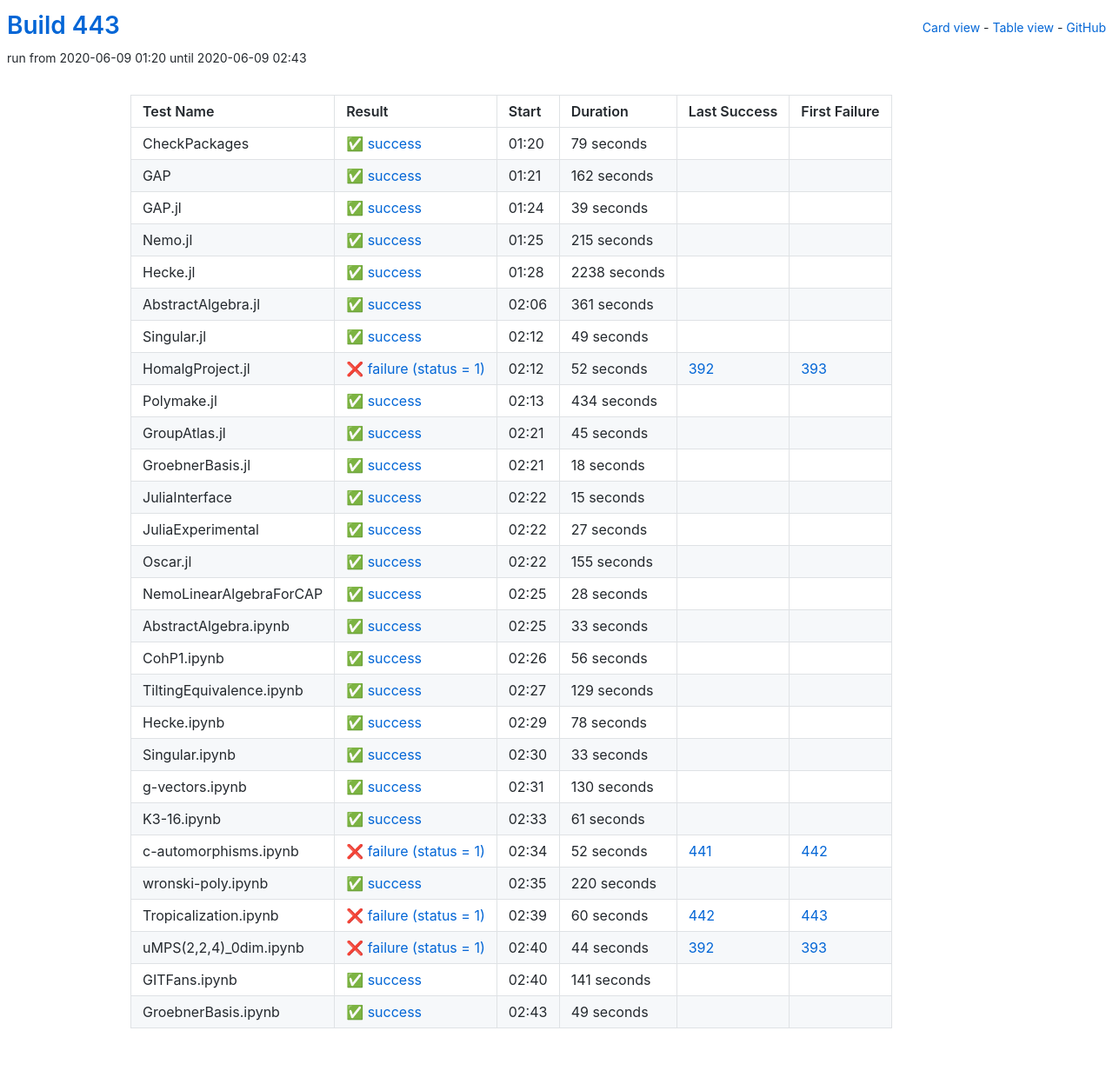
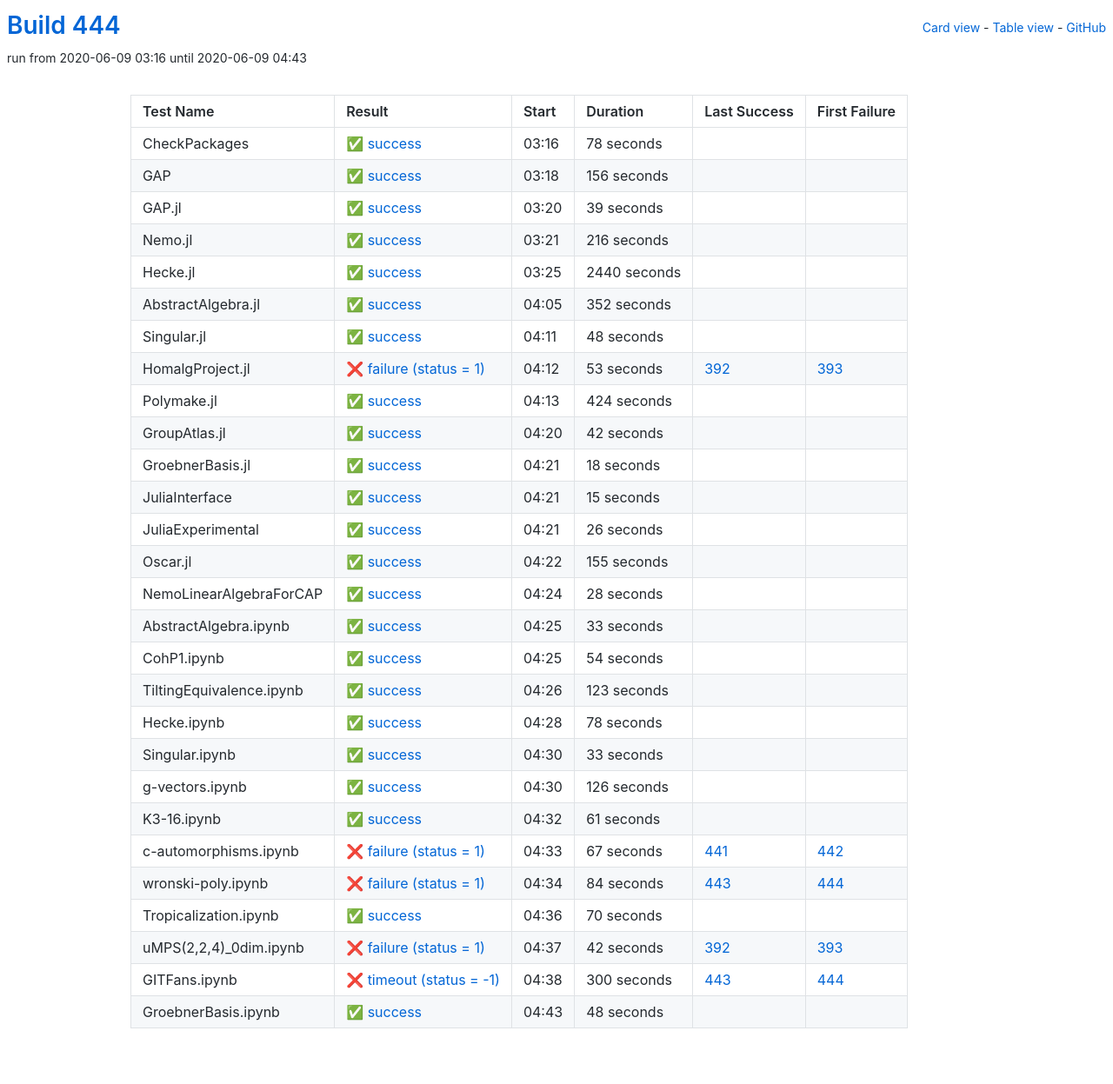
Before and after one commit to oscar-system/oscar-ci-status-1.4, a Jekyll site: the page built from table.html, in a window 1280 px wide. Shown: the whole page at 87% size. Built offline with Jekyll 4.4.1, drawn with Linux system fonts in a browser that asks for light colours.

Commit message:
Build 444

```diff
--- a/_data/ci.yml
+++ b/_data/ci.yml
@@ -1,29 +1,29 @@
-build: 443
-build_url: https://oscarci.mathematik.uni-kl.de/job/oscar-julia-1.4/443/
+build: 444
+build_url: https://oscarci.mathematik.uni-kl.de/job/oscar-julia-1.4/444/
 job: oscar-julia-1.4
 tests:
-- duration: 79
+- duration: 78
   exitcode: 0
   first_failure: false
   first_failure_url: null
   id: checkpackages
   last_success: false
   last_success_url: null
-  log: https://oscarci.mathematik.uni-kl.de/job/oscar-julia-1.4/443/artifact/logs/build-443/CheckPackages.log
+  log: https://oscarci.mathematik.uni-kl.de/job/oscar-julia-1.4/444/artifact/logs/build-444/CheckPackages.log
   name: CheckPackages
-  start: 2020-06-09 01:20
+  start: 2020-06-09 03:16
   status: success
   success: true
-- duration: 162
+- duration: 156
   exitcode: 0
   first_failure: false
   first_failure_url: null
   id: gap
   last_success: false
   last_success_url: null
-  log: https://oscarci.mathematik.uni-kl.de/job/oscar-julia-1.4/443/artifact/logs/build-443/GAP.log
+  log: https://oscarci.mathematik.uni-kl.de/job/oscar-julia-1.4/444/artifact/logs/build-444/GAP.log
   name: GAP
-  start: 2020-06-09 01:21
+  start: 2020-06-09 03:18
   status: success
   success: true
 - duration: 39
@@ -33,93 +33,93 @@ tests:
   id: gap-jl
   last_success: false
   last_success_url: null
-  log: https://oscarci.mathematik.uni-kl.de/job/oscar-julia-1.4/443/artifact/logs/build-443/GAP.jl.log
+  log: https://oscarci.mathematik.uni-kl.de/job/oscar-julia-1.4/444/artifact/logs/build-444/GAP.jl.log
   name: GAP.jl
-  start: 2020-06-09 01:24
+  start: 2020-06-09 03:20
   status: success
   success: true
-- duration: 215
+- duration: 216
   exitcode: 0
   first_failure: false
   first_failure_url: null
   id: nemo-jl
   last_success: false
   last_success_url: null
-  log: https://oscarci.mathematik.uni-kl.de/job/oscar-julia-1.4/443/artifact/logs/build-443/Nemo.jl.log
+  log: https://oscarci.mathematik.uni-kl.de/job/oscar-julia-1.4/444/artifact/logs/build-444/Nemo.jl.log
   name: Nemo.jl
-  start: 2020-06-09 01:25
+  start: 2020-06-09 03:21
   status: success
   success: true
-- duration: 2238
+- duration: 2440
   exitcode: 0
   first_failure: false
   first_failure_url: null
   id: hecke-jl
   last_success: false
   last_success_url: null
-  log: https://oscarci.mathematik.uni-kl.de/job/oscar-julia-1.4/443/artifact/logs/build-443/Hecke.jl.log
+  log: https://oscarci.mathematik.uni-kl.de/job/oscar-julia-1.4/444/artifact/logs/build-444/Hecke.jl.log
   name: Hecke.jl
-  start: 2020-06-09 01:28
+  start: 2020-06-09 03:25
   status: success
   success: true
-- duration: 361
+- duration: 352
   exitcode: 0
   first_failure: false
   first_failure_url: null
   id: abstractalgebra-jl
   last_success: false
   last_success_url: null
-  log: https://oscarci.mathematik.uni-kl.de/job/oscar-julia-1.4/443/artifact/logs/build-443/AbstractAlgebra.jl.log
+  log: https://oscarci.mathematik.uni-kl.de/job/oscar-julia-1.4/444/artifact/logs/build-444/AbstractAlgebra.jl.log
   name: AbstractAlgebra.jl
-  start: 2020-06-09 02:06
+  start: 2020-06-09 04:05
   status: success
   success: true
-- duration: 49
+- duration: 48
   exitcode: 0
   first_failure: false
   first_failure_url: null
   id: singular-jl
   last_success: false
   last_success_url: null
-  log: https://oscarci.mathematik.uni-kl.de/job/oscar-julia-1.4/443/artifact/logs/build-443/Singular.jl.log
+  log: https://oscarci.mathematik.uni-kl.de/job/oscar-julia-1.4/444/artifact/logs/build-444/Singular.jl.log
   name: Singular.jl
-  start: 2020-06-09 02:12
+  start: 2020-06-09 04:11
   status: success
   success: true
-- duration: 52
+- duration: 53
   exitcode: 1
   first_failure: 393
   first_failure_url: https://oscarci.mathematik.uni-kl.de/job/oscar-julia-1.4/393/
   id: homalgproject-jl
   last_success: 392
   last_success_url: https://oscarci.mathematik.uni-kl.de/job/oscar-julia-1.4/392/
-  log: https://oscarci.mathematik.uni-kl.de/job/oscar-julia-1.4/443/artifact/logs/build-443/HomalgProject.jl.log
+  log: https://oscarci.mathematik.uni-kl.de/job/oscar-julia-1.4/444/artifact/logs/build-444/HomalgProject.jl.log
   name: HomalgProject.jl
-  start: 2020-06-09 02:12
+  start: 2020-06-09 04:12
   status: failure
   success: false
-- duration: 434
+- duration: 424
   exitcode: 0
   first_failure: false
   first_failure_url: null
   id: polymake-jl
   last_success: false
   last_success_url: null
-  log: https://oscarci.mathematik.uni-kl.de/job/oscar-julia-1.4/443/artifact/logs/build-443/Polymake.jl.log
+  log: https://oscarci.mathematik.uni-kl.de/job/oscar-julia-1.4/444/artifact/logs/build-444/Polymake.jl.log
   name: Polymake.jl
-  start: 2020-06-09 02:13
+  start: 2020-06-09 04:13
   status: success
   success: true
-- duration: 45
+- duration: 42
   exitcode: 0
   first_failure: false
   first_failure_url: null
   id: groupatlas-jl
   last_success: false
   last_success_url: null
-  log: https://oscarci.mathematik.uni-kl.de/job/oscar-julia-1.4/443/artifact/logs/build-443/GroupAtlas.jl.log
+  log: https://oscarci.mathematik.uni-kl.de/job/oscar-julia-1.4/444/artifact/logs/build-444/GroupAtlas.jl.log
   name: GroupAtlas.jl
-  start: 2020-06-09 02:21
+  start: 2020-06-09 04:20
   status: success
   success: true
 - duration: 18
@@ -129,9 +129,9 @@ tests:
   id: groebnerbasis-jl
   last_success: false
   last_success_url: null
-  log: https://oscarci.mathematik.uni-kl.de/job/oscar-julia-1.4/443/artifact/logs/build-443/GroebnerBasis.jl.log
+  log: https://oscarci.mathematik.uni-kl.de/job/oscar-julia-1.4/444/artifact/logs/build-444/GroebnerBasis.jl.log
   name: GroebnerBasis.jl
-  start: 2020-06-09 02:21
+  start: 2020-06-09 04:21
   status: success
   success: true
 - duration: 15
@@ -141,21 +141,21 @@ tests:
   id: juliainterface
   last_success: false
   last_success_url: null
-  log: https://oscarci.mathematik.uni-kl.de/job/oscar-julia-1.4/443/artifact/logs/build-443/JuliaInterface.log
+  log: https://oscarci.mathematik.uni-kl.de/job/oscar-julia-1.4/444/artifact/logs/build-444/JuliaInterface.log
   name: JuliaInterface
-  start: 2020-06-09 02:22
+  start: 2020-06-09 04:21
   status: success
   success: true
-- duration: 27
+- duration: 26
   exitcode: 0
   first_failure: false
   first_failure_url: null
   id: juliaexperimental
   last_success: false
   last_success_url: null
-  log: https://oscarci.mathematik.uni-kl.de/job/oscar-julia-1.4/443/artifact/logs/build-443/JuliaExperimental.log
+  log: https://oscarci.mathematik.uni-kl.de/job/oscar-julia-1.4/444/artifact/logs/build-444/JuliaExperimental.log
   name: JuliaExperimental
-  start: 2020-06-09 02:22
+  start: 2020-06-09 04:21
   status: success
   success: true
 - duration: 155
@@ -165,9 +165,9 @@ tests:
   id: oscar-jl
   last_success: false
   last_success_url: null
-  log: https://oscarci.mathematik.uni-kl.de/job/oscar-julia-1.4/443/artifact/logs/build-443/Oscar.jl.log
+  log: https://oscarci.mathematik.uni-kl.de/job/oscar-julia-1.4/444/artifact/logs/build-444/Oscar.jl.log
   name: Oscar.jl
-  start: 2020-06-09 02:22
+  start: 2020-06-09 04:22
   status: success
   success: true
 - duration: 28
@@ -177,9 +177,9 @@ tests:
   id: nemolinearalgebraforcap
   last_success: false
   last_success_url: null
-  log: https://oscarci.mathematik.uni-kl.de/job/oscar-julia-1.4/443/artifact/logs/build-443/NemoLinearAlgebraForCAP.log
+  log: https://oscarci.mathematik.uni-kl.de/job/oscar-julia-1.4/444/artifact/logs/build-444/NemoLinearAlgebraForCAP.log
   name: NemoLinearAlgebraForCAP
-  start: 2020-06-09 02:25
+  start: 2020-06-09 04:24
   status: success
   success: true
 - duration: 33
@@ -189,33 +189,33 @@ tests:
   id: abstractalgebra-ipynb
   last_success: false
   last_success_url: null
-  log: https://oscarci.mathematik.uni-kl.de/job/oscar-julia-1.4/443/artifact/logs/build-443/AbstractAlgebra.ipynb.log
+  log: https://oscarci.mathematik.uni-kl.de/job/oscar-julia-1.4/444/artifact/logs/build-444/AbstractAlgebra.ipynb.log
   name: AbstractAlgebra.ipynb
-  start: 2020-06-09 02:25
+  start: 2020-06-09 04:25
   status: success
   success: true
-- duration: 56
+- duration: 54
   exitcode: 0
   first_failure: false
   first_failure_url: null
   id: cohp1-ipynb
   last_success: false
   last_success_url: null
-  log: https://oscarci.mathematik.uni-kl.de/job/oscar-julia-1.4/443/artifact/logs/build-443/CohP1.ipynb.log
+  log: https://oscarci.mathematik.uni-kl.de/job/oscar-julia-1.4/444/artifact/logs/build-444/CohP1.ipynb.log
   name: CohP1.ipynb
-  start: 2020-06-09 02:26
+  start: 2020-06-09 04:25
   status: success
   success: true
-- duration: 129
+- duration: 123
   exitcode: 0
   first_failure: false
   first_failure_url: null
   id: tiltingequivalence-ipynb
   last_success: false
   last_success_url: null
-  log: https://oscarci.mathematik.uni-kl.de/job/oscar-julia-1.4/443/artifact/logs/build-443/TiltingEquivalence.ipynb.log
+  log: https://oscarci.mathematik.uni-kl.de/job/oscar-julia-1.4/444/artifact/logs/build-444/TiltingEquivalence.ipynb.log
   name: TiltingEquivalence.ipynb
-  start: 2020-06-09 02:27
+  start: 2020-06-09 04:26
   status: success
   success: true
 - duration: 78
@@ -225,9 +225,9 @@ tests:
   id: hecke-ipynb
   last_success: false
   last_success_url: null
-  log: https://oscarci.mathematik.uni-kl.de/job/oscar-julia-1.4/443/artifact/logs/build-443/Hecke.ipynb.log
+  log: https://oscarci.mathematik.uni-kl.de/job/oscar-julia-1.4/444/artifact/logs/build-444/Hecke.ipynb.log
   name: Hecke.ipynb
-  start: 2020-06-09 02:29
+  start: 2020-06-09 04:28
   status: success
   success: true
 - duration: 33
@@ -237,21 +237,21 @@ tests:
   id: singular-ipynb
   last_success: false
   last_success_url: null
-  log: https://oscarci.mathematik.uni-kl.de/job/oscar-julia-1.4/443/artifact/logs/build-443/Singular.ipynb.log
+  log: https://oscarci.mathematik.uni-kl.de/job/oscar-julia-1.4/444/artifact/logs/build-444/Singular.ipynb.log
   name: Singular.ipynb
-  start: 2020-06-09 02:30
+  start: 2020-06-09 04:30
   status: success
   success: true
-- duration: 130
+- duration: 126
   exitcode: 0
   first_failure: false
   first_failure_url: null
   id: g-vectors-ipynb
   last_success: false
   last_success_url: null
-  log: https://oscarci.mathematik.uni-kl.de/job/oscar-julia-1.4/443/artifact/logs/build-443/g-vectors.ipynb.log
+  log: https://oscarci.mathematik.uni-kl.de/job/oscar-julia-1.4/444/artifact/logs/build-444/g-vectors.ipynb.log
   name: g-vectors.ipynb
-  start: 2020-06-09 02:31
+  start: 2020-06-09 04:30
   status: success
   success: true
 - duration: 61
@@ -261,80 +261,80 @@ tests:
   id: k3-16-ipynb
   last_success: false
   last_success_url: null
-  log: https://oscarci.mathematik.uni-kl.de/job/oscar-julia-1.4/443/artifact/logs/build-443/K3-16.ipynb.log
+  log: https://oscarci.mathematik.uni-kl.de/job/oscar-julia-1.4/444/artifact/logs/build-444/K3-16.ipynb.log
   name: K3-16.ipynb
-  start: 2020-06-09 02:33
+  start: 2020-06-09 04:32
   status: success
   success: true
-- duration: 52
+- duration: 67
   exitcode: 1
   first_failure: 442
   first_failure_url: https://oscarci.mathematik.uni-kl.de/job/oscar-julia-1.4/442/
   id: c-automorphisms-ipynb
   last_success: 441
   last_success_url: https://oscarci.mathematik.uni-kl.de/job/oscar-julia-1.4/441/
-  log: https://oscarci.mathematik.uni-kl.de/job/oscar-julia-1.4/443/artifact/logs/build-443/c-automorphisms.ipynb.log
+  log: https://oscarci.mathematik.uni-kl.de/job/oscar-julia-1.4/444/artifact/logs/build-444/c-automorphisms.ipynb.log
   name: c-automorphisms.ipynb
-  start: 2020-06-09 02:34
+  start: 2020-06-09 04:33
   status: failure
   success: false
-- duration: 220
+- duration: 84
+  exitcode: 1
+  first_failure: 444
+  first_failure_url: https://oscarci.mathematik.uni-kl.de/job/oscar-julia-1.4/444/
+  id: wronski-poly-ipynb
+  last_success: 443
+  last_success_url: https://oscarci.mathematik.uni-kl.de/job/oscar-julia-1.4/443/
+  log: https://oscarci.mathematik.uni-kl.de/job/oscar-julia-1.4/444/artifact/logs/build-444/wronski-poly.ipynb.log
+  name: wronski-poly.ipynb
+  start: 2020-06-09 04:34
+  status: failure
+  success: false
+- duration: 70
   exitcode: 0
   first_failure: false
   first_failure_url: null
-  id: wronski-poly-ipynb
+  id: tropicalization-ipynb
   last_success: false
   last_success_url: null
-  log: https://oscarci.mathematik.uni-kl.de/job/oscar-julia-1.4/443/artifact/logs/build-443/wronski-poly.ipynb.log
-  name: wronski-poly.ipynb
-  start: 2020-06-09 02:35
+  log: https://oscarci.mathematik.uni-kl.de/job/oscar-julia-1.4/444/artifact/logs/build-444/Tropicalization.ipynb.log
+  name: Tropicalization.ipynb
+  start: 2020-06-09 04:36
   status: success
   success: true
-- duration: 60
-  exitcode: 1
-  first_failure: 443
-  first_failure_url: https://oscarci.mathematik.uni-kl.de/job/oscar-julia-1.4/443/
-  id: tropicalization-ipynb
-  last_success: 442
-  last_success_url: https://oscarci.mathematik.uni-kl.de/job/oscar-julia-1.4/442/
-  log: https://oscarci.mathematik.uni-kl.de/job/oscar-julia-1.4/443/artifact/logs/build-443/Tropicalization.ipynb.log
-  name: Tropicalization.ipynb
-  start: 2020-06-09 02:39
-  status: failure
-  success: false
-- duration: 44
+- duration: 42
   exitcode: 1
   first_failure: 393
   first_failure_url: https://oscarci.mathematik.uni-kl.de/job/oscar-julia-1.4/393/
   id: umps-2-2-4-0dim-ipynb
   last_success: 392
   last_success_url: https://oscarci.mathematik.uni-kl.de/job/oscar-julia-1.4/392/
-  log: https://oscarci.mathematik.uni-kl.de/job/oscar-julia-1.4/443/artifact/logs/build-443/uMPS-2-2-4-_0dim.ipynb.log
+  log: https://oscarci.mathematik.uni-kl.de/job/oscar-julia-1.4/444/artifact/logs/build-444/uMPS-2-2-4-_0dim.ipynb.log
   name: uMPS(2,2,4)_0dim.ipynb
-  start: 2020-06-09 02:40
+  start: 2020-06-09 04:37
   status: failure
   success: false
-- duration: 141
-  exitcode: 0
-  first_failure: false
-  first_failure_url: null
+- duration: 300
+  exitcode: -1
+  first_failure: 444
+  first_failure_url: https://oscarci.mathematik.uni-kl.de/job/oscar-julia-1.4/444/
   id: gitfans-ipynb
-  last_success: false
-  last_success_url: null
-  log: https://oscarci.mathematik.uni-kl.de/job/oscar-julia-1.4/443/artifact/logs/build-443/GITFans.ipynb.log
+  last_success: 443
+  last_success_url: https://oscarci.mathematik.uni-kl.de/job/oscar-julia-1.4/443/
+  log: https://oscarci.mathematik.uni-kl.de/job/oscar-julia-1.4/444/artifact/logs/build-444/GITFans.ipynb.log
   name: GITFans.ipynb
-  start: 2020-06-09 02:40
-  status: success
-  success: true
-- duration: 49
+  start: 2020-06-09 04:38
+  status: timeout
+  success: false
+- duration: 48
   exitcode: 0
   first_failure: false
   first_failure_url: null
   id: groebnerbasis-ipynb
   last_success: false
   last_success_url: null
-  log: https://oscarci.mathematik.uni-kl.de/job/oscar-julia-1.4/443/artifact/logs/build-443/GroebnerBasis.ipynb.log
+  log: https://oscarci.mathematik.uni-kl.de/job/oscar-julia-1.4/444/artifact/logs/build-444/GroebnerBasis.ipynb.log
   name: GroebnerBasis.ipynb
-  start: 2020-06-09 02:43
+  start: 2020-06-09 04:43
   status: success
   success: true
```
Also changed, not shown: README.md.
